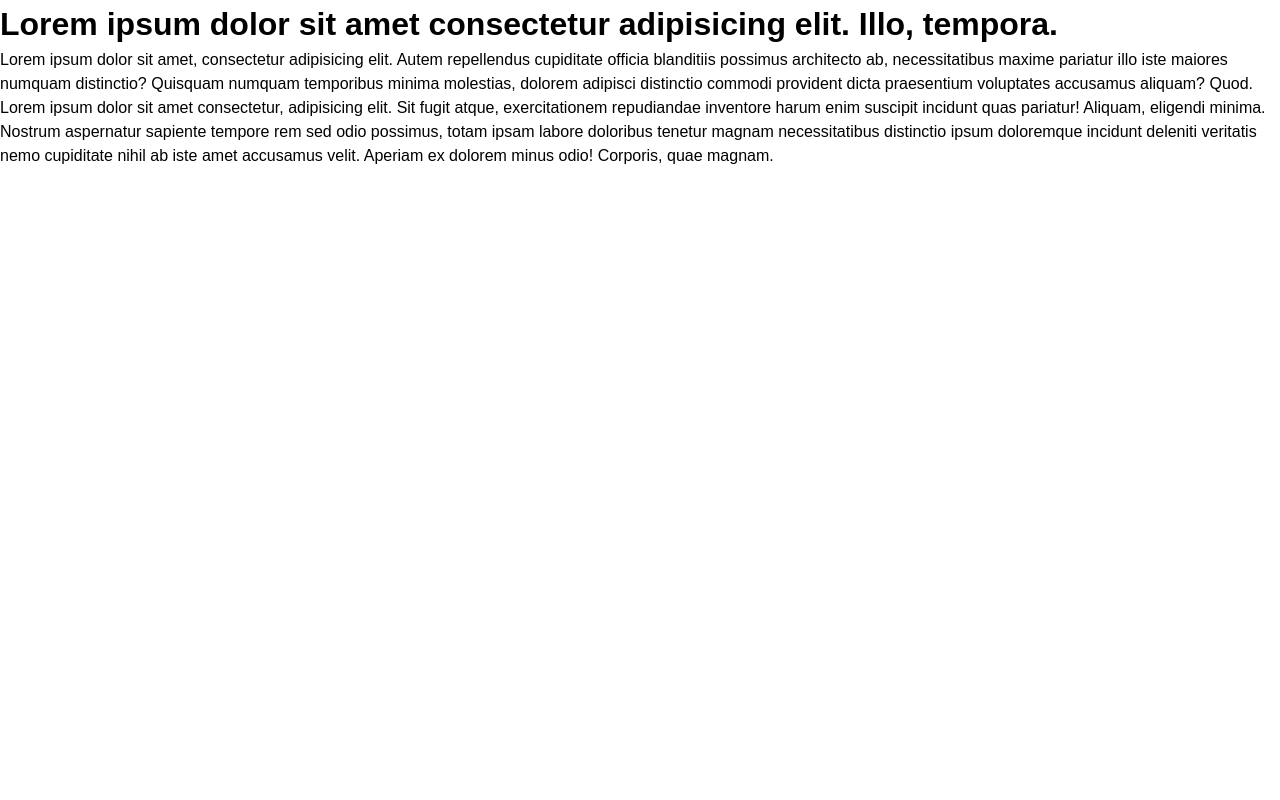
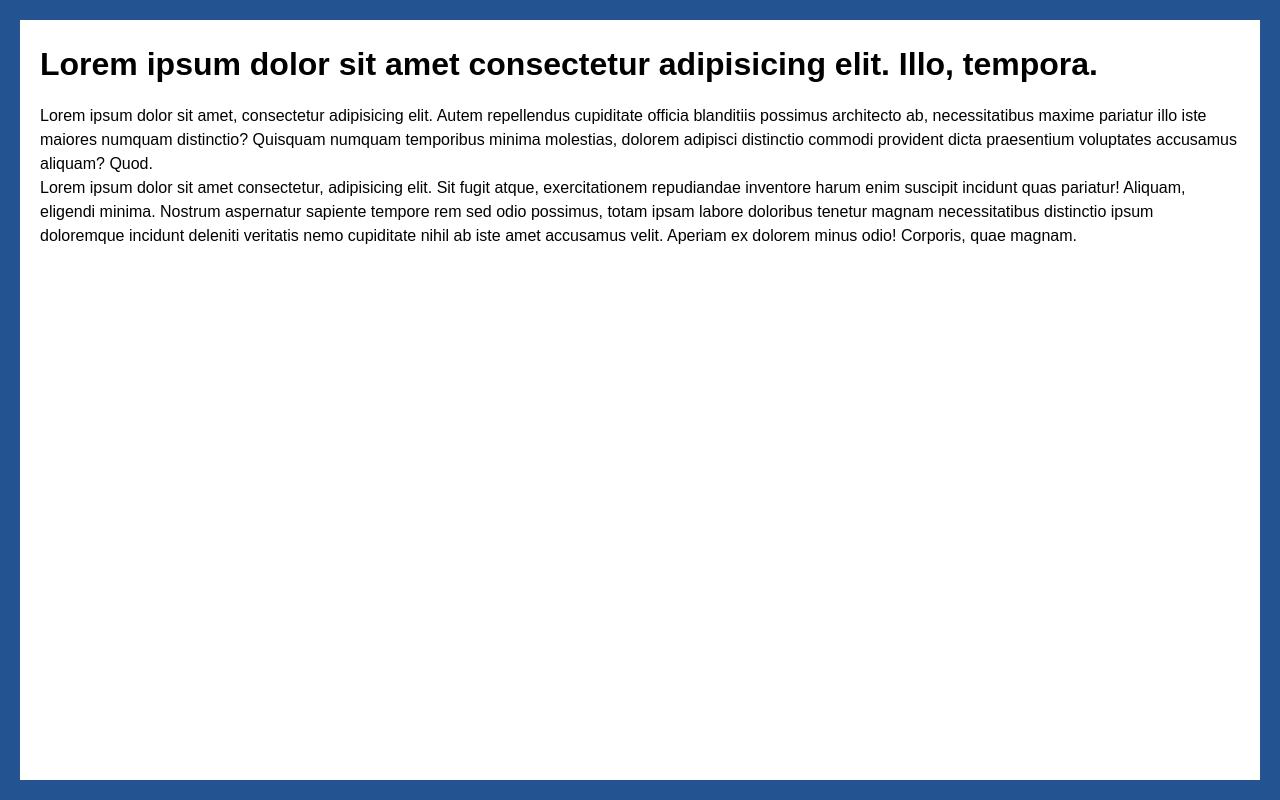
Before and after one commit to przemyslawjakubas24/git_tests, a plain HTML site: page index.html in a window 1280 px wide. Drawn offline with Linux system fonts and the light colour scheme.

Commit message:
Zmiana styli dla body h1 i p

```diff
--- a/style.css
+++ b/style.css
@@ -14,6 +14,8 @@ body {
 	line-height: 1.5;
 	min-height: 100vh;
 	font-family: Arial, sans-serif;
+    border: 20px solid #235391;
+    padding: 20px;
 }
 
 /* Reset list */
@@ -56,3 +58,9 @@ textarea {
 *:focus:not(:focus-visible) {
 	outline: none;
 }
+
+
+h1 {
+    font-size: 2rem;
+    margin-bottom: 1rem;
+}
```
